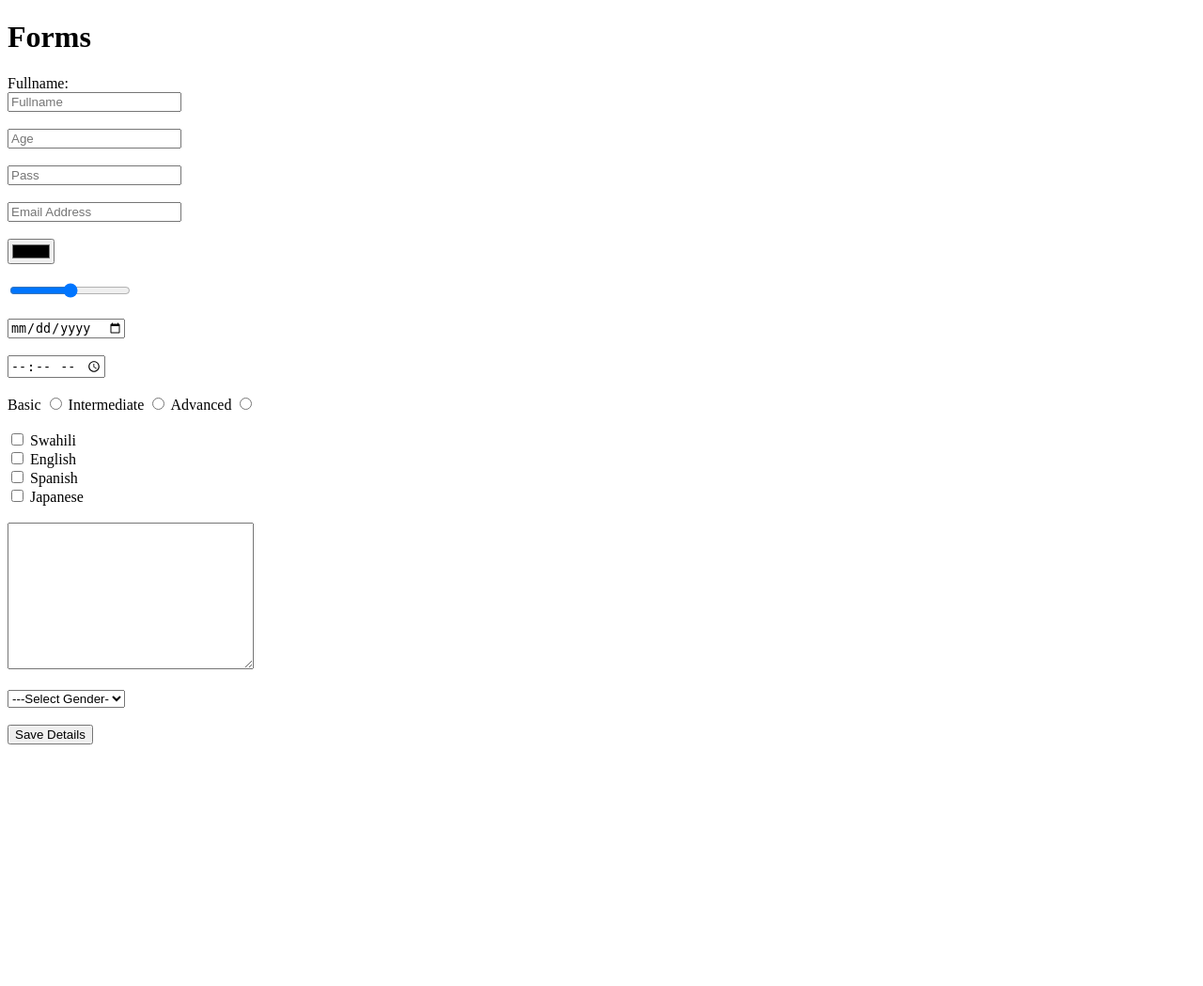
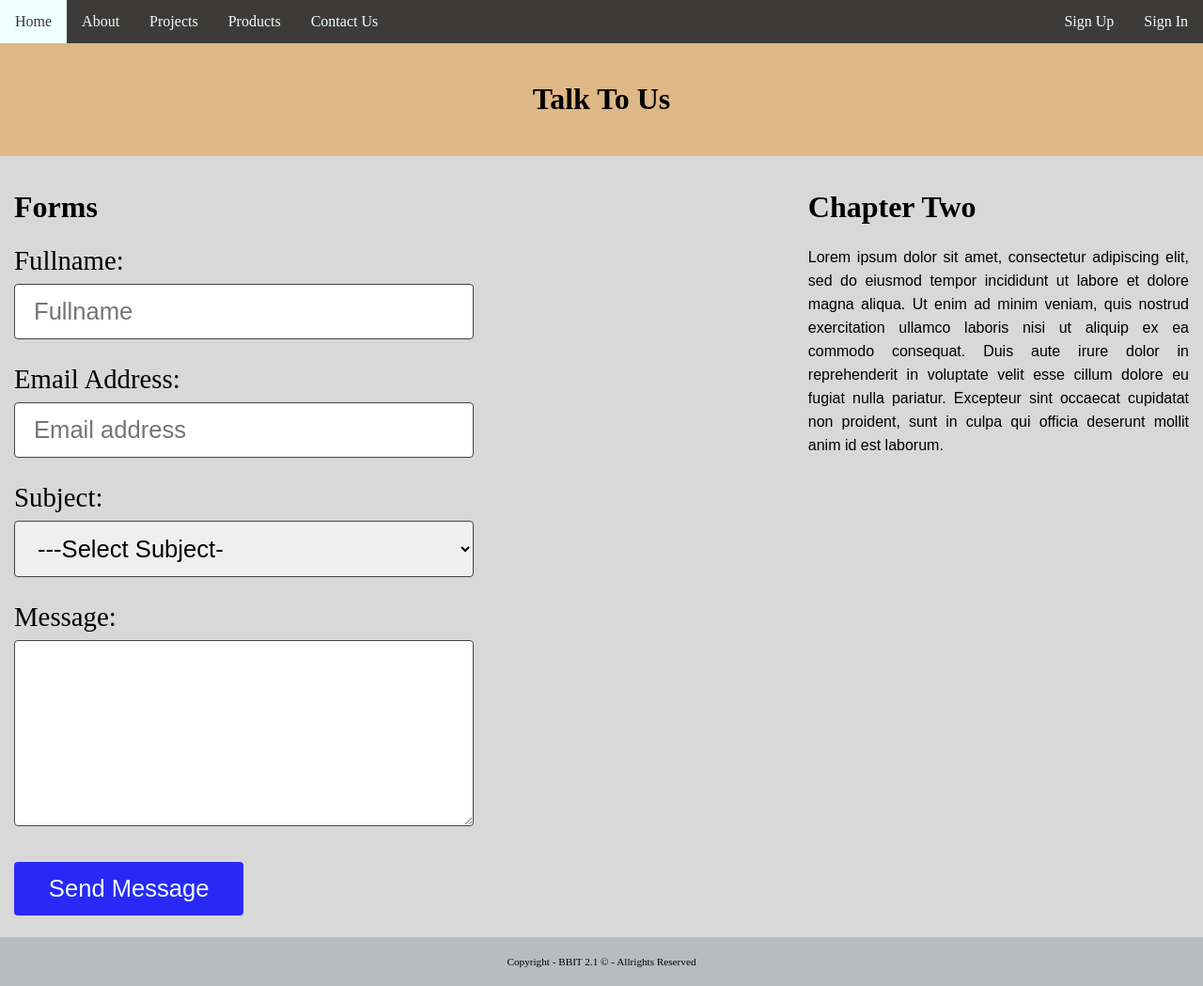
Before and after one commit to mundabenj/c_wad, a PHP site: page /contact.html in a window 1280 px wide. Shown: the whole page at 94% size. Before the commit the page ends 792 px from the top, so only its background shows below. Run offline with PHP 8.4, Linux system fonts and the light colour scheme.

Commit message:
formatted the forms using css

```diff
--- a/contact.html
+++ b/contact.html
@@ -1,63 +1,61 @@
 <!DOCTYPE html>
-<html lang="en">
-<head>
-    <meta charset="UTF-8">
-    <meta name="viewport" content="width=device-width, initial-scale=1.0">
-    <title>Document</title>
-</head>
-<body>
+<html>
+    <head>
+        <meta charset="UTF-8" >
+        <title>Welcome - Page</title>
+<link rel="stylesheet" href="css/style.css">
+    </head>
+        <body>
+<div class="topnav">
+    <a href="./">Home</a>
+    <a href="about.html">About</a>
+    <a href="projects.html">Projects</a>
+    <a href="products.html">Products</a>
+    <a href="contact.html">Contact Us</a>
+
+    <div class="topnav-right">
+        <a href="signup.html">Sign Up</a>
+        <a href="signin.html">Sign In</a>
+    </div>
+</div>
+<div class="header">
+    <h1>Talk To Us</h1>
+</div>
+
+<div class="row">
+    <div class="content">
     <h1>Forms</h1>
-    <form action="">
+    <form action="" method="" class="contact_form">
         <label for="Fn">Fullname:</label><br>
         <input type="text" id="Fn" placeholder="Fullname"><br><br>
-        <input type="number" placeholder="Age"><br><br>
-        <input type="password" placeholder="Pass"><br><br>
-        <input type="email" placeholder="Email Address"><br><br>
-        <input type="color" placeholder=""><br><br>
-        <input type="range" placeholder=""><br><br>
-        <input type="date" placeholder=""><br><br>
-        <input type="time" placeholder=""><br><br>
 
-        <label for="Basic">Basic</label>
-         <input type="radio" id="Basic" name="level" placeholder="">
+        <label for="email">Email Address:</label><br>
+        <input type="email" id="email" name="mail" placeholder="Email address"><br><br>
 
-         <label for="Intermediate">Intermediate</label>
-         <input type="radio" id="Intermediate" name="level" placeholder="">
+        <label for="sb">Subject:</label><br>
+        <select name="" id="sb">
+            <option value="">---Select Subject-</option>
+            <option value="1">Email Support</option>
+            <option value="2">eLearning Support</option>
+            <option value="3">AMS Support</option>
+        </select>
+        <br><br>
+    <label for="ms">Message:</label><br>
+    <textarea cols="30" rows="7" name="message" id="ms"></textarea><br><br>
 
-        <label for="Advanced">Advanced</label>
-         <input type="radio" id="Advanced" name="level" placeholder="">
-<br><br>
-<input type="checkbox" id="Swahili" value="Swahili" name="Swahili">
-<label for="Swahili">Swahili</label><br>
-<input type="checkbox" id="English" value="English" name="English">
-<label for="English">English</label><br>
-<input type="checkbox" id="Spanish" value="Spanish" name="Spanish">
-<label for="Spanish">Spanish</label><br>
-<input type="checkbox" id="Japanese" value="Japanese" name="Japanese">
-<label for="Japanese">Japanese</label><br>
+    <input type="submit" value="Send Message">
+</form>
+</div>
+<div class="side_bar">
+     <!--Chapter 2 starts here-->
+     <h1>Chapter Two</h1>
+     <p style="text-align: justify; font-family: Arial, Helvetica, sans-serif;line-height: 25px;">Lorem ipsum dolor sit amet, consectetur adipiscing elit, sed do eiusmod tempor incididunt ut labore et dolore magna aliqua. Ut enim ad minim veniam, quis nostrud exercitation ullamco laboris nisi ut aliquip ex ea commodo consequat. Duis aute irure dolor in reprehenderit in voluptate velit esse cillum dolore eu fugiat nulla pariatur. Excepteur sint occaecat cupidatat non proident, sunt in culpa qui officia deserunt mollit anim id est laborum.</p>
+     <!--Chapter 2 ends here-->
+</div>
+</div>
+<div class="footer">
+    Copyright - BBIT 2.1 &copy; - Allrights Reserved
+</div>
 
-<br>
-
-<textarea cols="30" rows="10"></textarea>
-
-<br><br>
-
-<select name="" id="">
-    <option value="">---Select Gender-</option>
-    <option value="1">Female</option>
-    <option value="2">Male</option>
-    <option value="3">Rather not say</option>
-</select>
-
-<br><br>
-<input type="submit" value="Save Details">
-
-<br>
-<br>
-<br>
-<br>
-<br>
-<br>
-    </form>
 </body>
 </html>
--- a/css/style.css
+++ b/css/style.css
@@ -85,3 +85,28 @@ tr:nth-child(odd){
 tr:hover{
     background-color: rgb(243, 235, 225);
 }
+
+
+.contact_form label{
+    font-size: 1.8em;
+}
+input[type=text], input[type=email], select, textarea{
+    width: 60%;
+    padding: 14px 20px;
+    font-size: 1.6em;
+    border-radius: 4px;
+    border: 1px solid #424242;
+    margin: 8px 0;
+    box-sizing: border-box;
+}
+input[type=submit]{
+    width: 30%;
+    padding: 14px 20px;
+    background-color: rgb(41, 41, 247);
+    color: azure;
+    font-size: 1.6em;
+    border-radius: 4px;
+    border: none;
+    margin: 8px 0;
+    box-sizing: border-box;
+}
--- a/index.html
+++ b/index.html
@@ -19,7 +19,7 @@
     </div>
 </div>
 <div class="header">
-    <h1>Header</h1>
+    <h1>Welcome</h1>
 </div>
 
 <div class="row">
```
Also changed, not shown: about.html (+34 -10 lines).
